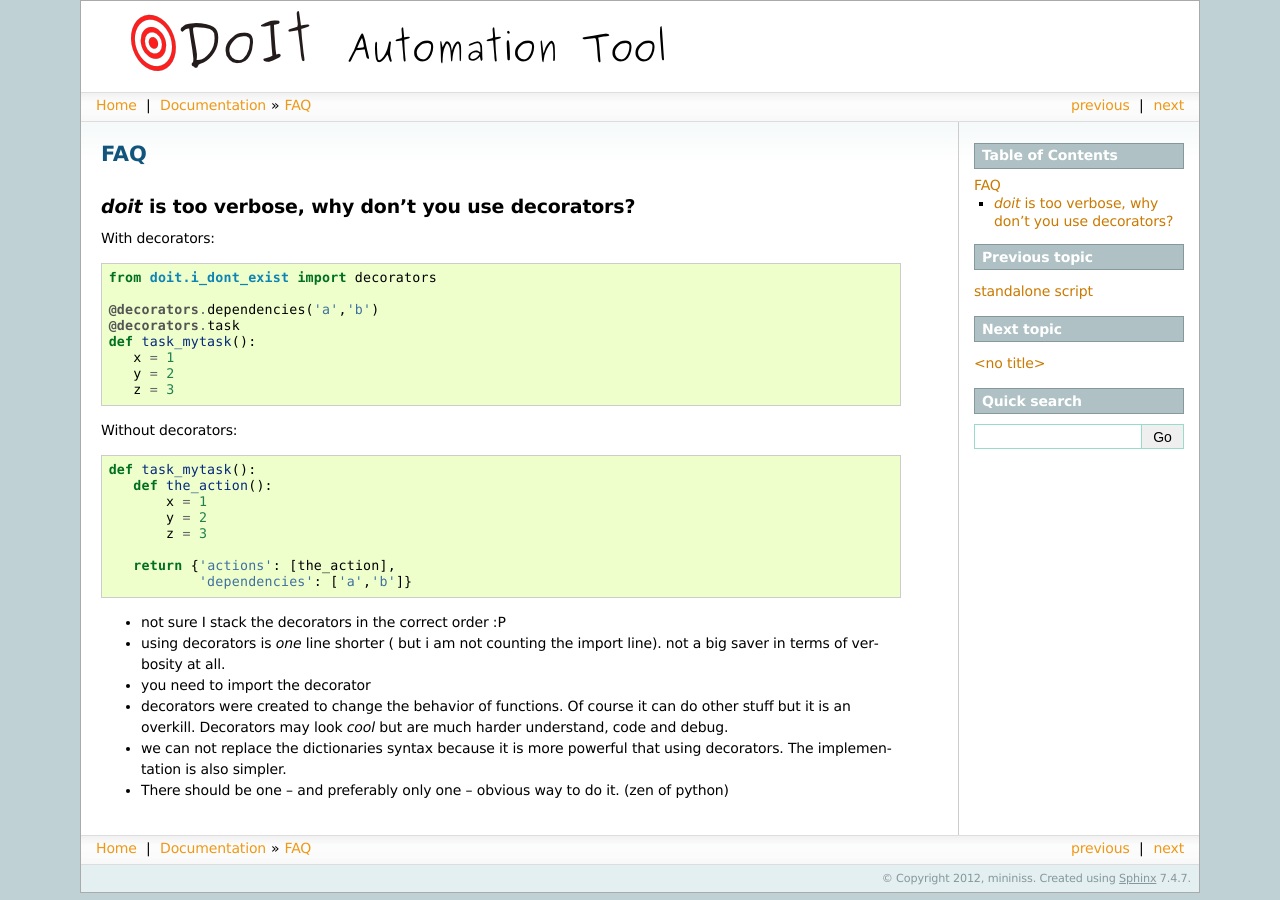
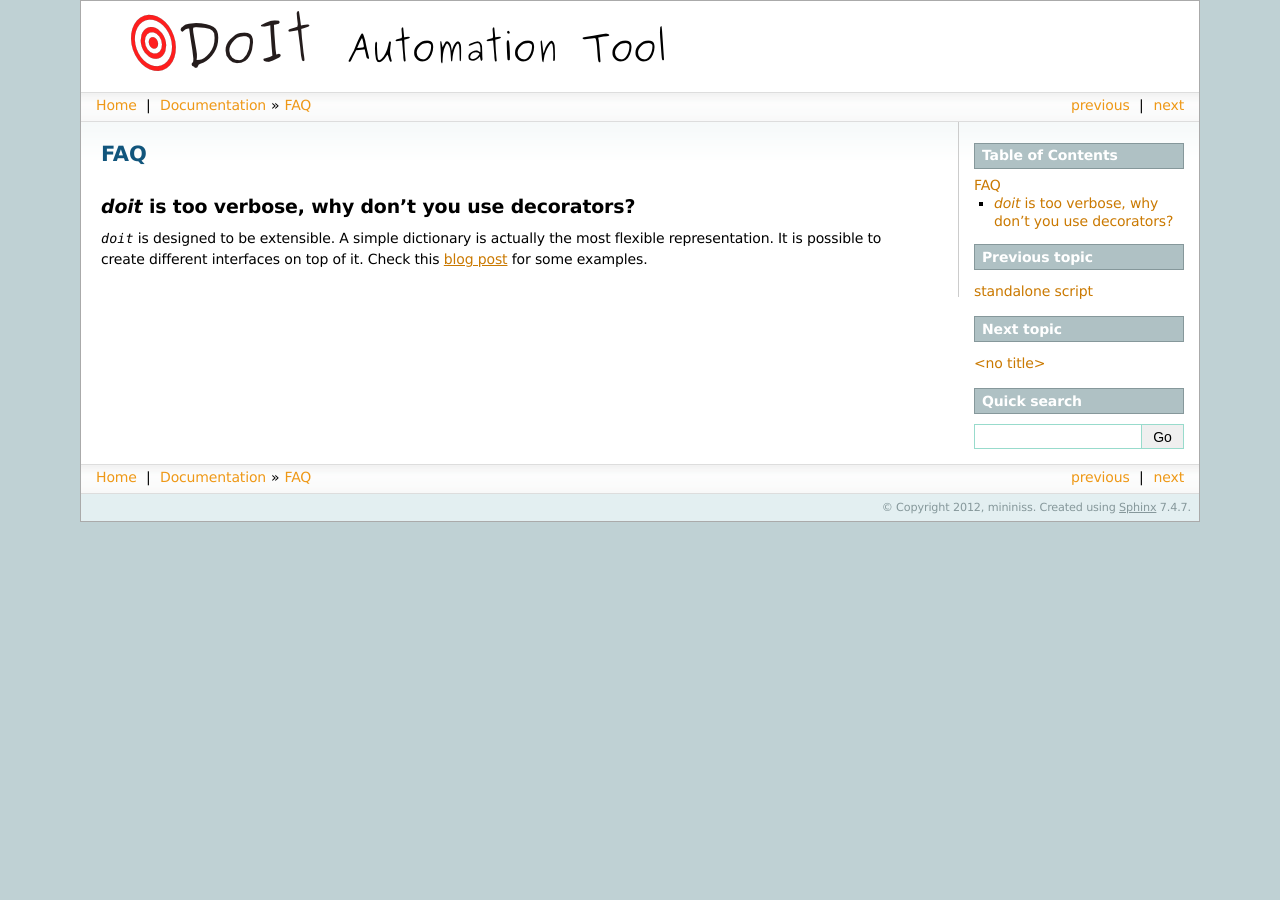
Before and after one commit to pydoit/doit, a Sphinx documentation site: the page built from doc/faq.rst, in a window 1280 px wide. Built offline with Sphinx 7.4.7, drawn with Linux system fonts in a browser that asks for light colours.

Commit message:
improve docs on cmd-actions. update FAQ

```diff
--- a/doc/extending.rst
+++ b/doc/extending.rst
@@ -11,6 +11,7 @@ So far we have seen:
 2) User's can create new ways to define when a task is up-to-date using
    the `uptodate` task parameter
 3) The output can be configured by creating custom reports
+4) You can customize how tasks are executed by creating new Action types
 
 Apart from those `doit` also expose it's internal API so you can create
 new applications on top of `doit`.
--- a/doc/faq.rst
+++ b/doc/faq.rst
@@ -5,41 +5,8 @@ FAQ
 *doit* is too verbose, why don't you use decorators?
 -----------------------------------------------------
 
-With decorators:
-
-.. code-block:: python
-
-   from doit.i_dont_exist import decorators
-
-   @decorators.dependencies('a','b')
-   @decorators.task
-   def task_mytask():
-      x = 1
-      y = 2
-      z = 3
-
-Without decorators:
-
-.. code-block:: python
-
-   def task_mytask():
-      def the_action():
-	  x = 1
-	  y = 2
-	  z = 3
-
-      return {'actions': [the_action],
-	      'dependencies': ['a','b']}
-
-
-* not sure I stack the decorators in the correct order :P
-
-* using decorators is *one* line shorter ( but i am not counting the import line). not a big saver in terms of verbosity at all.
-
-* you need to import the decorator
-
-* decorators were created to change the behavior of functions. Of course it can do other stuff but it is an overkill. Decorators may look *cool* but are much harder understand, code and debug.
-
-* we can not replace the dictionaries syntax because it is more powerful that using decorators. The implementation is also simpler.
-
-* There should be one -- and preferably only one -- obvious way to do it. (zen of python)
+`doit` is designed to be extensible.
+A simple dictionary is actually the most flexible representation.
+It is possible to create different interfaces on top of it.
+Check this `blog post <http://blog.schettino72.net/posts/doit-task-creation.html>`_
+for some examples.
--- /dev/null
+++ b/doc/tutorial/cmd_actions.py
@@ -0,0 +1,7 @@
+def task_hello():
+    """hello cmd """
+    msg = 3 * "hi! "
+    return {
+        'actions': ['echo %s ' % msg + ' > %(targets)s',],
+        'targets': ["hello.txt"],
+        }
--- /dev/null
+++ b/doc/tutorial/cmd_from_callable.py
@@ -0,0 +1,12 @@
+from doit.action import CmdAction
+
+def task_hello():
+    """hello cmd """
+
+    def create_cmd_string():
+        return "echo hi"
+
+    return {
+        'actions': [CmdAction(create_cmd_string)],
+        'verbosity': 2,
+        }
--- a/doc/tutorial/hello.py
+++ b/doc/tutorial/hello.py
@@ -1,11 +1,11 @@
 def task_hello():
-    """hello from shell & python! """
+    """hello"""
 
     def python_hello(targets):
         with open(targets[0], "a") as output:
             output.write("Python says Hello World!!!\n")
 
-    return {'actions': ['echo Hello World!!! > %(targets)s',
-                        python_hello],
-            'targets': ["hello.txt"],
-            }
+    return {
+        'actions': [python_hello],
+        'targets': ["hello.txt"],
+        }
--- a/doc/tutorial/tutorial_02.py
+++ b/doc/tutorial/tutorial_02.py
@@ -1,12 +1,10 @@
 def task_hello():
-    """hello from shell & python! """
+    """hello py """
 
-    def python_hello(times, text):
-        with open("hello.txt", "a") as output:
+    def python_hello(times, text, targets):
+        with open(targets[0], "a") as output:
             output.write(times * text)
 
-    msg = 3 * "hi! "
-    return {'actions': ['echo %s ' % msg + ' > %(targets)s',
-                        (python_hello, [3, "py!\n"])],
+    return {'actions': [(python_hello, [3, "py!\n"])],
             'targets': ["hello.txt"],
             }
```
Also changed, not shown: doc/tasks.rst (+40 -21 lines).
